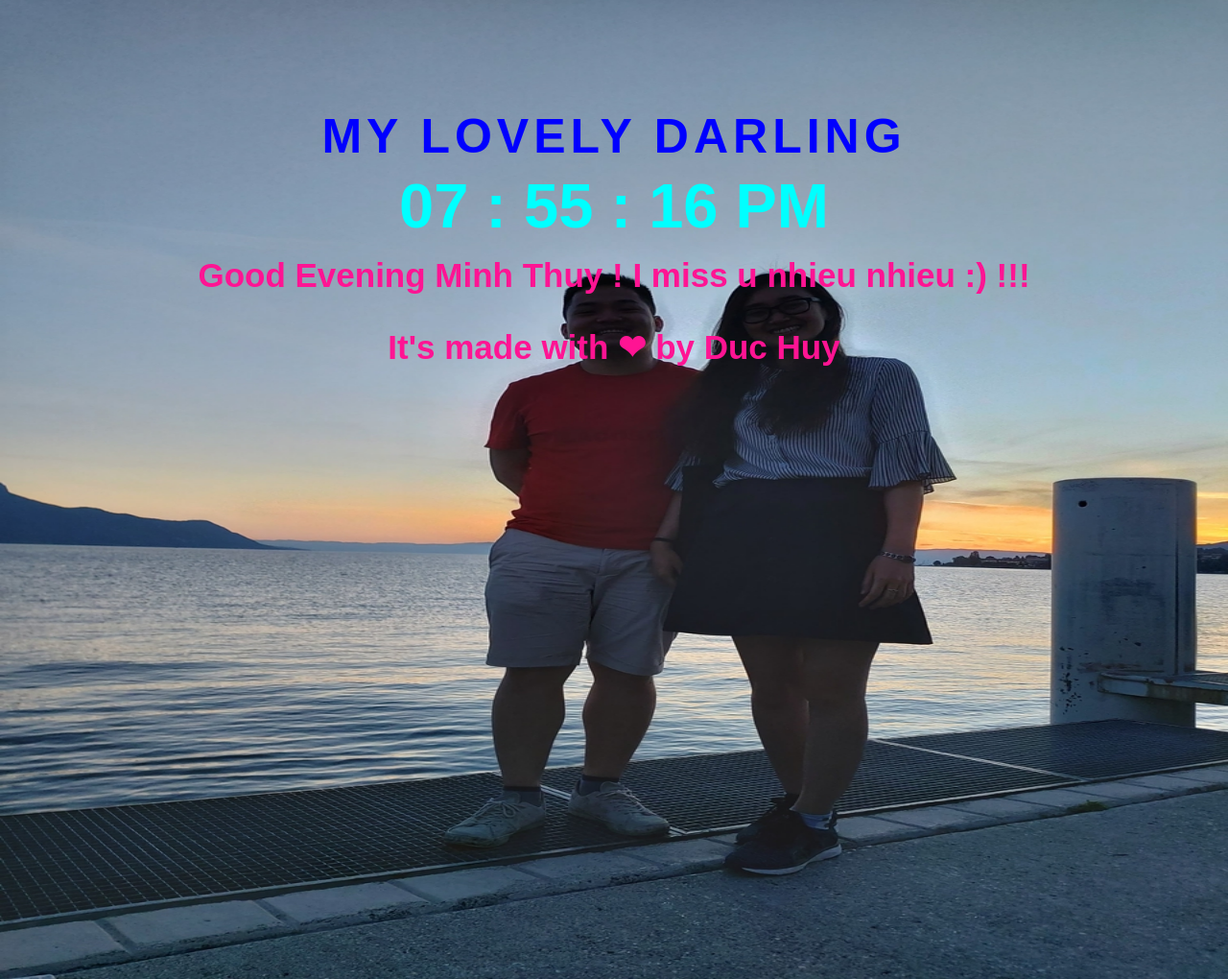
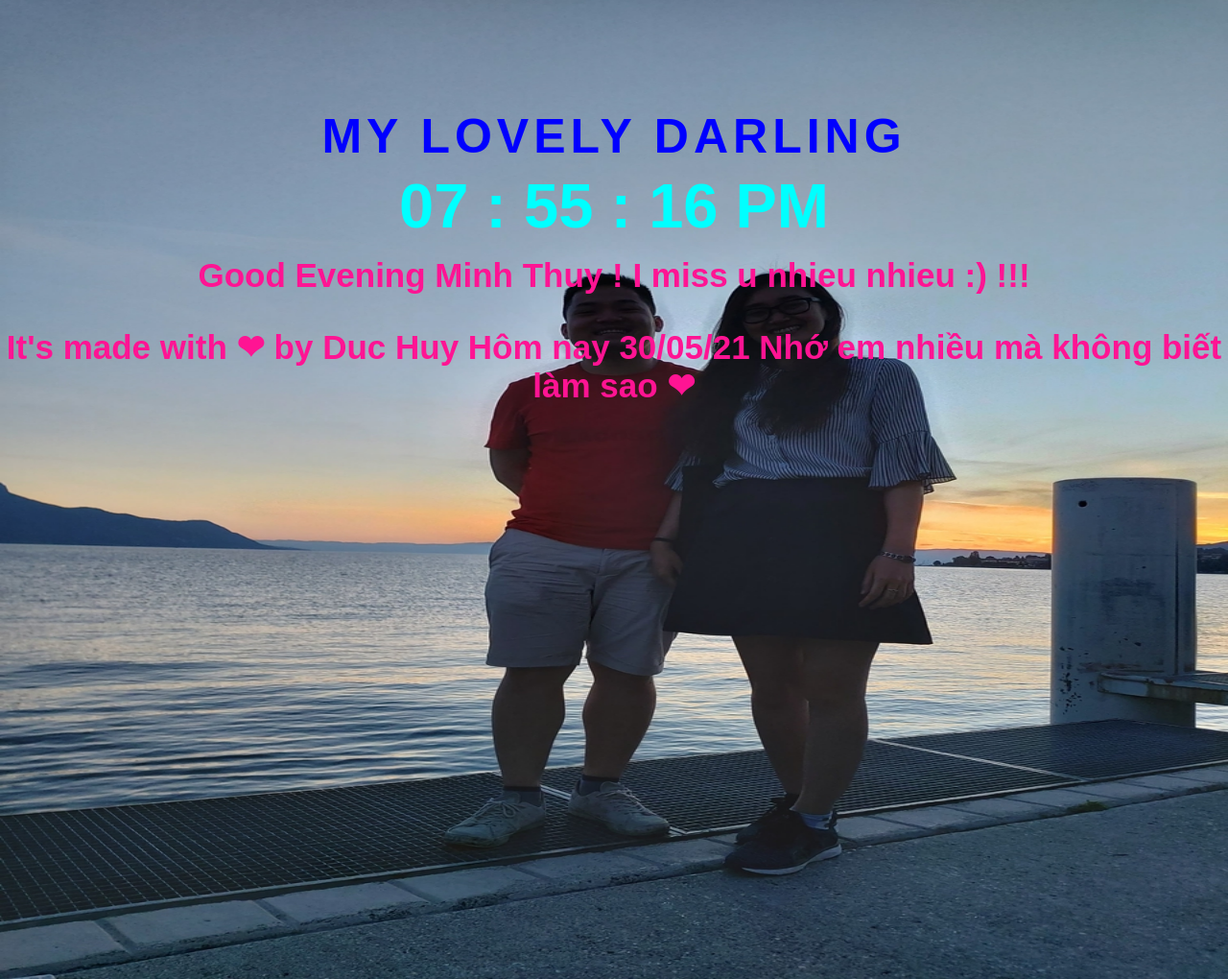
Before and after one commit to douchuis/MinhThuy, a website: page index.html in a window 1280 px wide. Shown: the top 1020 px of the page at 96% size. Drawn offline with Linux system fonts and the light colour scheme; a web font is replaced by a local one.

Commit message:
Update index.html

```diff
--- a/index.html
+++ b/index.html
@@ -15,7 +15,7 @@
       <h1>MY LOVELY DARLING</h1>
       <div id="clock"></div>
       <p class="title1" id="greeting"> My love Story</p><br>
-      <p class="sub-title1">It's made<b> with ❤ by Duc Huy </b></p>
+      <p class="sub-title1">It's made<b> with ❤ by Duc Huy </b> Hôm nay 30/05/21 Nhớ em nhiều mà không biết làm sao ❤ </b></p>
       <img class="images" name="slide">
     </div>
     <div class="container">
```
